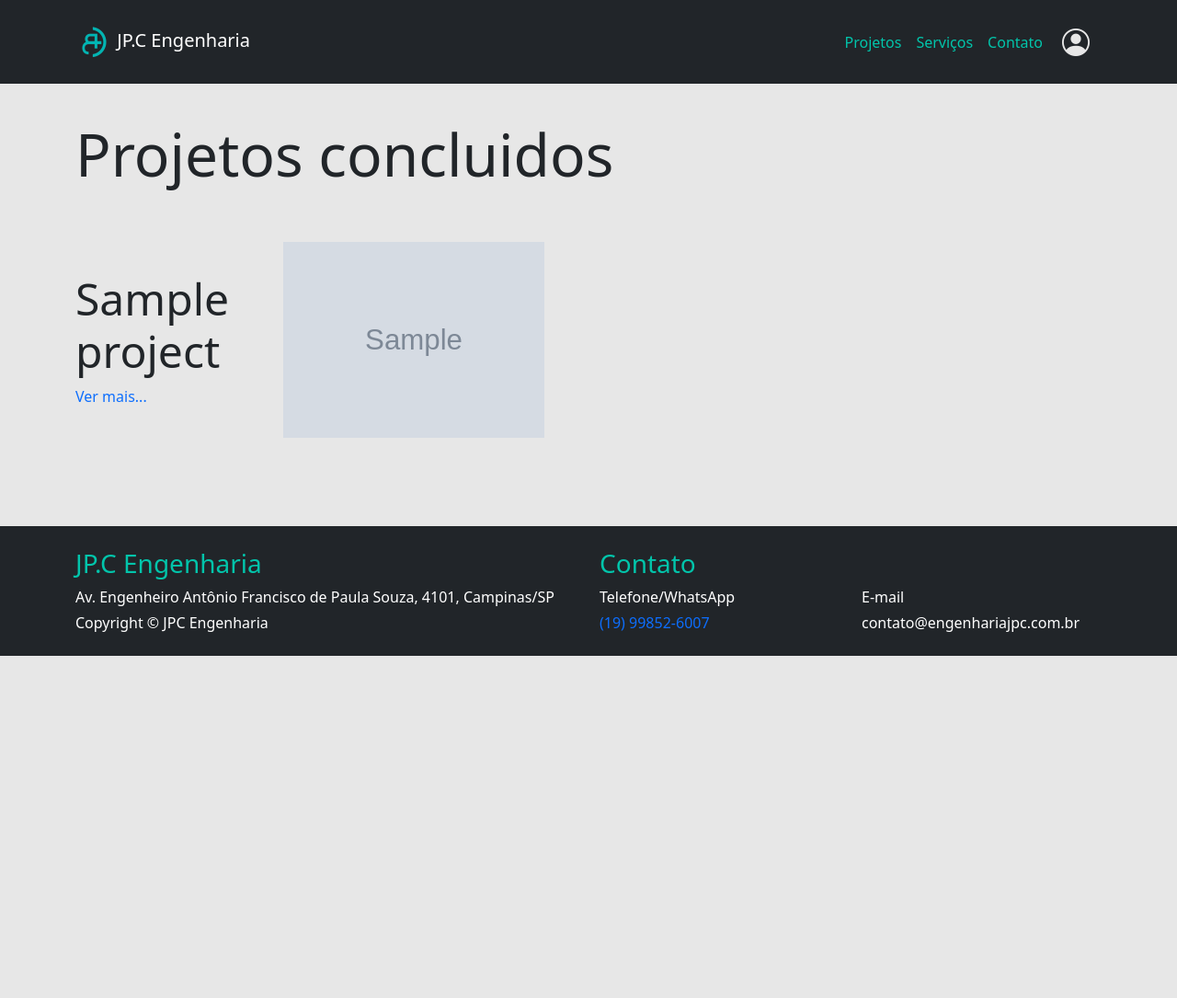
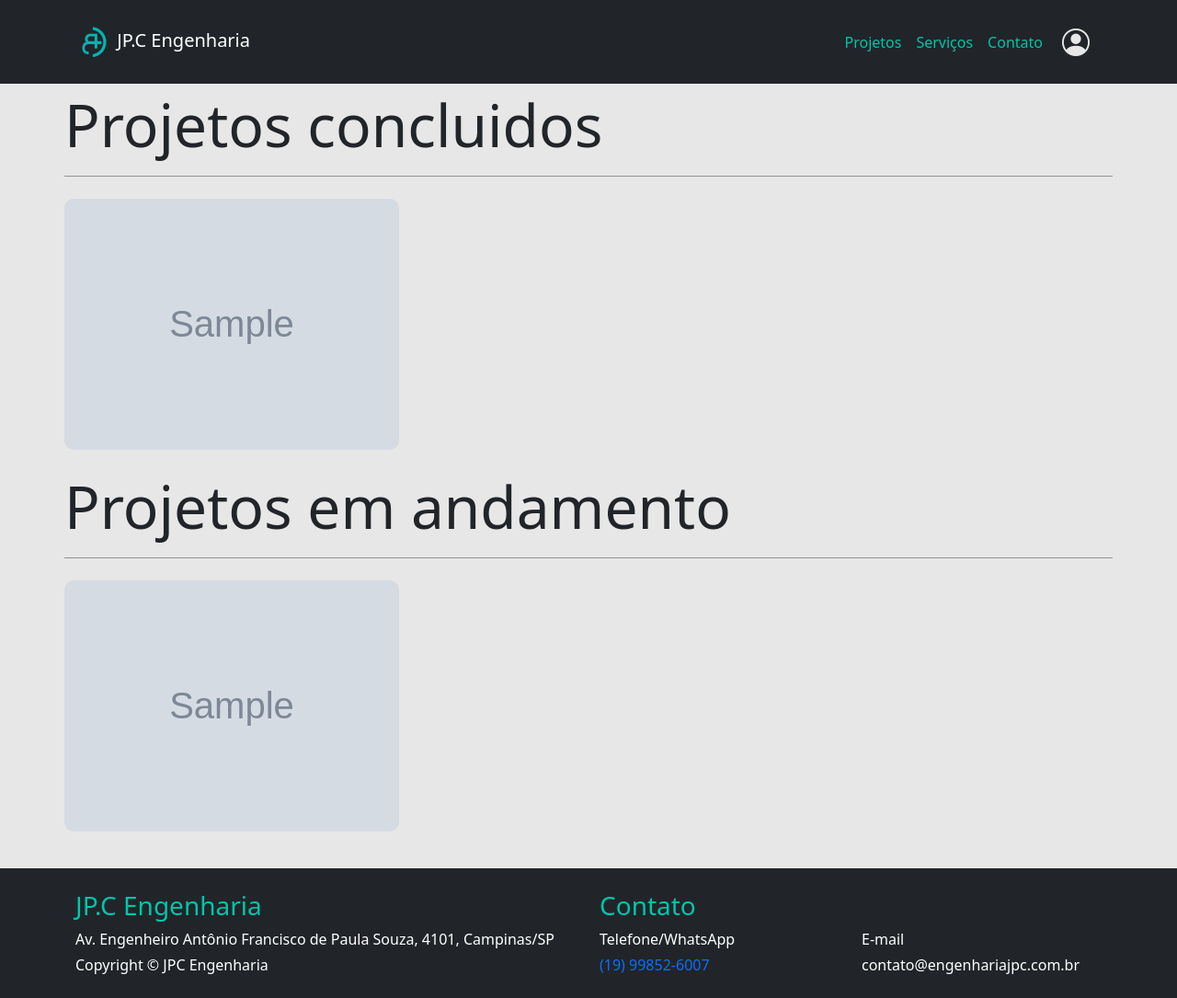
Before and after one commit to mga98/jpc-engenharia, a Django app: page /projects/all/ in a window 1280 px wide. Shown: the whole page at 92% size. Before the commit the page ends 713 px from the top, so only its background shows below. Run offline with Django 4.2, Linux system fonts and the light colour scheme; tables that the repository leaves empty hold one stand-in row (values such as "Sample post"); grey boxes marked "Sample" are stand-in pictures; parts of the project's set-up code (start-up, migrations or seed data) failed here and were passed over.

Commit message:
projects page template

```diff
--- a/base_static/global/css/styles.css
+++ b/base_static/global/css/styles.css
@@ -39,9 +39,8 @@ body {
 }
 
 .btn.btn-primary:hover {
-    background-color: var(--color-secondary);
-    border-color:var(--color-primary);
-    color:var(--color-primary);
+    background-color: rgb(2, 171, 149);
+    border-color: rgb(2, 171, 149);
 }
 
 .btn.btn-secondary {
@@ -157,10 +156,6 @@ body {
     margin-top: 82px;
 }
 
-.case img {
-    width: 500px;
-}
-
 /* PROJECTS */
 
 .projects .col-md-5 {
@@ -262,6 +257,45 @@ body {
     width: 100%;
   }
 
+/* PROJECTS PAGE */
+
+.projects h2 {
+    border-bottom: 1px solid #939393;
+}
+
+.project-card {
+    position: relative;
+    cursor: pointer;
+    transition: all 300ms ease-in-out;
+    border-radius: 10px;
+    overflow: hidden;
+}
+
+.project-card:hover {
+    transform: scale(1.01);
+}
+
+.project-card-body {
+    display: none;
+    position: absolute;
+    bottom: 0;
+    background-color: rgba(0, 0, 0, 0.61);
+    width: 100%;
+    height: 100%;
+    color: var(--color-secondary);
+}
+
+.project-card-body a {
+    color: var(--color-primary);
+}
+
+.project-card:hover > .project-card-body {
+    display: flex;
+    flex-direction: column;
+    align-content: center;
+    justify-content: center;
+}
+
 /* FOOTER */
 
 footer h3 {
--- a/projects/templates/projects/pages/projects.html
+++ b/projects/templates/projects/pages/projects.html
@@ -1,18 +1,34 @@
 {% extends 'global/base.html' %}
 
 {% block content %}
-    <div class="container py-5 case">
-        <h2 class="display-3">Projetos concluidos</h2>
-            <div class="row align-items-center py-5">
+    <div class="container projects py-3 case">
+        <h2 class="display-3 pb-3">Projetos concluidos</h2>
+        <div class="row pt-3">
             {% for project in projects %}
-                    <div class="col-md-6">
-                        <div class="row align-items-center">
-                            <div class="col-4">
-                                <h3 class="display-5">{{ project.title }}</h3>
-                                <a class="text-center" href="">Ver mais...</a>
+                <div class="col-md-4 mb-4">
+                    <div class="project-card">
+                        <div class="project-card-img">
+                            <img class="img-fluid" src="{{ project.thumbnail.url }}" alt="">
                         </div>
-                            <div class="col-8 px-5">
+                        <div class="project-card-body px-4 pb-3">
+                            <h3 class="display-6 text-center py-2">{{ project.title }}</h3>
+                            <a class="text-center h6" href="">Ver mais...</a>
+                        </div>
+                    </div>
+                </div>
+            {% endfor %}
+        </div>
+        <h2 class="display-3 pb-3">Projetos em andamento</h2>
+        <div class="row pt-3">
+            {% for project in projects %}
+                <div class="col-md-4 mb-4">
+                    <div class="project-card">
+                        <div class="project-card-img">
                             <img class="img-fluid" src="{{ project.thumbnail.url }}" alt="">
+                        </div>
+                        <div class="project-card-body px-4 pb-3">
+                            <h3 class="display-6 text-center py-2">{{ project.title }}</h3>
+                            <a class="text-center h5" href="">Ver mais...</a>
                         </div>
                     </div>
                 </div>
```
Lines whose indentation alone changed are shown as unchanged.
